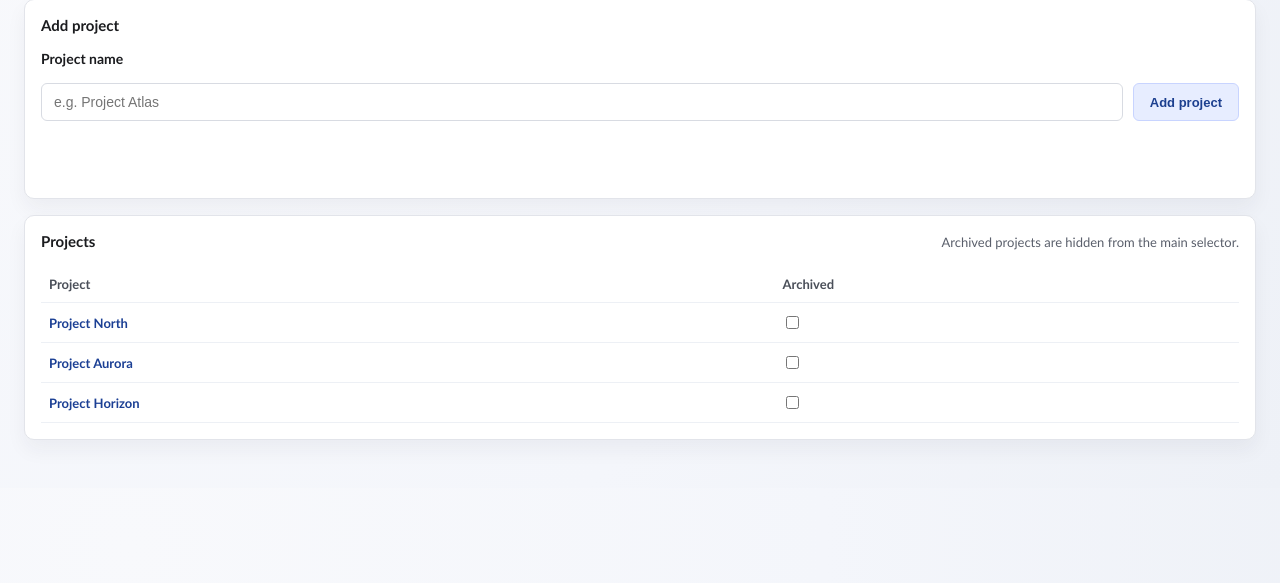
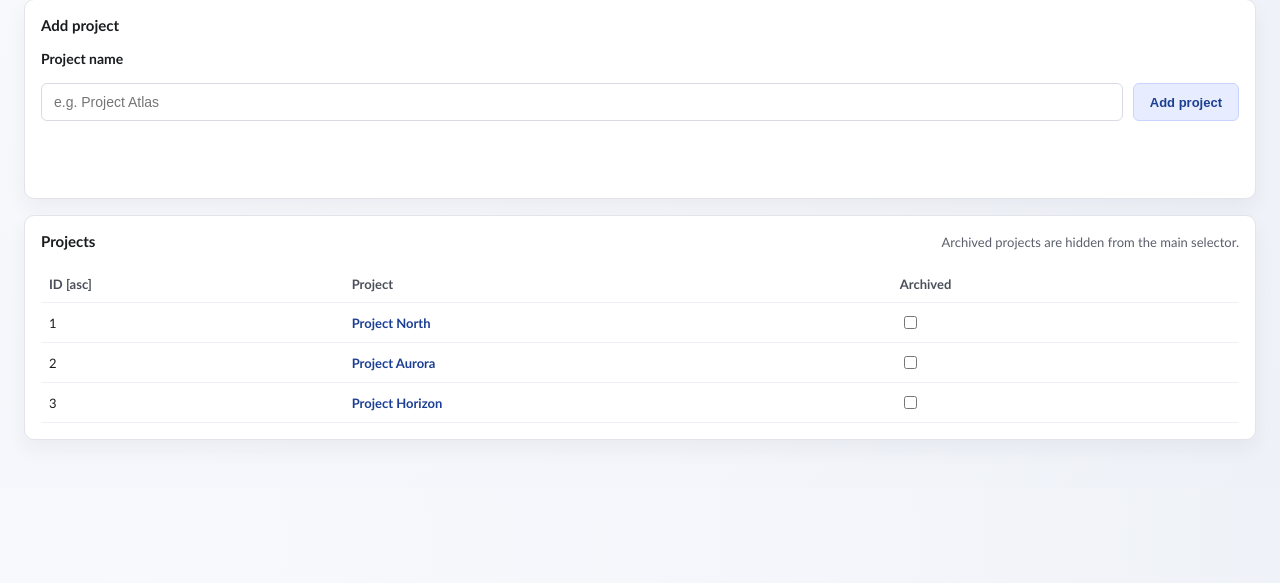
Before and after one commit to gulkily/penelope, a FastAPI app: page /projects in a window 1280 px wide. Shown: the part 98-681 px from the top of the page. Run offline with FastAPI, Linux system fonts and the light colour scheme; data comes from the database, SQL or seed files in the repository.

Commit message:
feat: add sortable project columns

```diff
--- a/static/css/main.css
+++ b/static/css/main.css
@@ -528,6 +528,21 @@ body {
   font-weight: 600;
 }
 
+.table-sort {
+  border: none;
+  background: none;
+  padding: 0;
+  color: inherit;
+  font: inherit;
+  cursor: pointer;
+}
+
+.table-sort:focus {
+  outline: 2px solid var(--focus-ring);
+  outline-offset: 2px;
+  border-radius: 4px;
+}
+
 .project-link {
   color: var(--link);
   text-decoration: none;
--- a/static/js/manage-projects.js
+++ b/static/js/manage-projects.js
@@ -1,6 +1,13 @@
 const form = document.getElementById("add-project-form");
 const nameInput = document.getElementById("project-name");
 const tableBody = document.getElementById("project-table-body");
+const sortButtons = document.querySelectorAll(".table-sort");
+
+const state = {
+  projects: [],
+  sortKey: "id",
+  sortDirection: "asc",
+};
 
 async function requestJSON(url, options) {
   const response = await fetch(url, options);
@@ -12,9 +19,13 @@ async function requestJSON(url, options) {
 
 function renderProjects(projects) {
   tableBody.innerHTML = "";
-  projects.forEach((project) => {
+  const sorted = [...projects].sort(compareProjects);
+  sorted.forEach((project) => {
     const row = document.createElement("tr");
     row.className = project.archived ? "is-archived" : "";
+
+    const idCell = document.createElement("td");
+    idCell.textContent = String(project.id);
 
     const nameCell = document.createElement("td");
     const link = document.createElement("a");
@@ -31,14 +42,60 @@ function renderProjects(projects) {
     checkbox.addEventListener("change", handleArchiveToggle);
     archiveCell.append(checkbox);
 
-    row.append(nameCell, archiveCell);
+    row.append(idCell, nameCell, archiveCell);
     tableBody.append(row);
+  });
+}
+
+function compareProjects(a, b) {
+  const key = state.sortKey;
+  let left = a[key];
+  let right = b[key];
+  if (key === "name") {
+    left = String(left || "").toLowerCase();
+    right = String(right || "").toLowerCase();
+  }
+  if (key === "archived") {
+    left = left ? 1 : 0;
+    right = right ? 1 : 0;
+  }
+  if (left < right) {
+    return state.sortDirection === "asc" ? -1 : 1;
+  }
+  if (left > right) {
+    return state.sortDirection === "asc" ? 1 : -1;
+  }
+  return 0;
+}
+
+function updateSortIndicators() {
+  sortButtons.forEach((button) => {
+    const key = button.dataset.sort;
+    if (!key) {
+      return;
+    }
+    let label = button.textContent?.replace(/\s\[(asc|desc)\]$/i, "").trim() || "";
+    const header = button.closest("th");
+    if (key === state.sortKey) {
+      label += state.sortDirection === "asc" ? " [asc]" : " [desc]";
+      if (header) {
+        header.setAttribute(
+          "aria-sort",
+          state.sortDirection === "asc" ? "ascending" : "descending"
+        );
+      }
+    } else if (header) {
+      header.setAttribute("aria-sort", "none");
+    }
+    button.textContent = label;
   });
 }
 
 async function loadProjects() {
   const data = await requestJSON("/api/projects?include_archived=1");
-  renderProjects(data.projects);
+  state.projects = data.projects;
+  renderProjects(state.projects);
+  updateSortIndicators();
 }
 
 async function handleArchiveToggle(event) {
@@ -85,6 +142,23 @@ form.addEventListener("submit", async (event) => {
   }
 });
 
+sortButtons.forEach((button) => {
+  button.addEventListener("click", () => {
+    const key = button.dataset.sort;
+    if (!key) {
+      return;
+    }
+    if (state.sortKey === key) {
+      state.sortDirection = state.sortDirection === "asc" ? "desc" : "asc";
+    } else {
+      state.sortKey = key;
+      state.sortDirection = "asc";
+    }
+    renderProjects(state.projects);
+    updateSortIndicators();
+  });
+});
+
 loadProjects().catch((error) => {
   console.error(error);
 });
--- a/templates/manage_projects.html
+++ b/templates/manage_projects.html
@@ -44,8 +44,21 @@
           <table class="project-table">
             <thead>
               <tr>
-                <th>Project</th>
-                <th>Archived</th>
+                <th>
+                  <button type="button" class="table-sort" data-sort="id">
+                    ID
+                  </button>
+                </th>
+                <th>
+                  <button type="button" class="table-sort" data-sort="name">
+                    Project
+                  </button>
+                </th>
+                <th>
+                  <button type="button" class="table-sort" data-sort="archived">
+                    Archived
+                  </button>
+                </th>
               </tr>
             </thead>
             <tbody id="project-table-body"></tbody>
```
